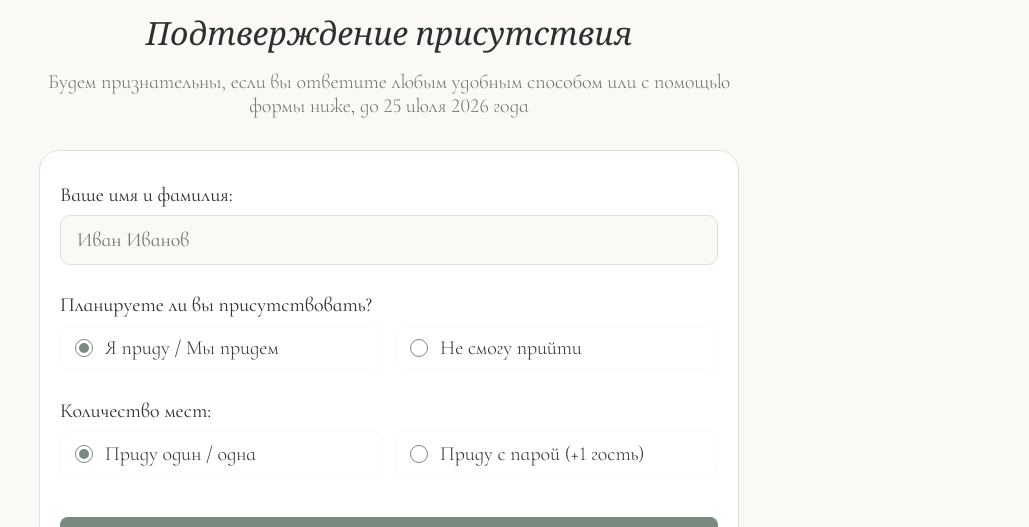
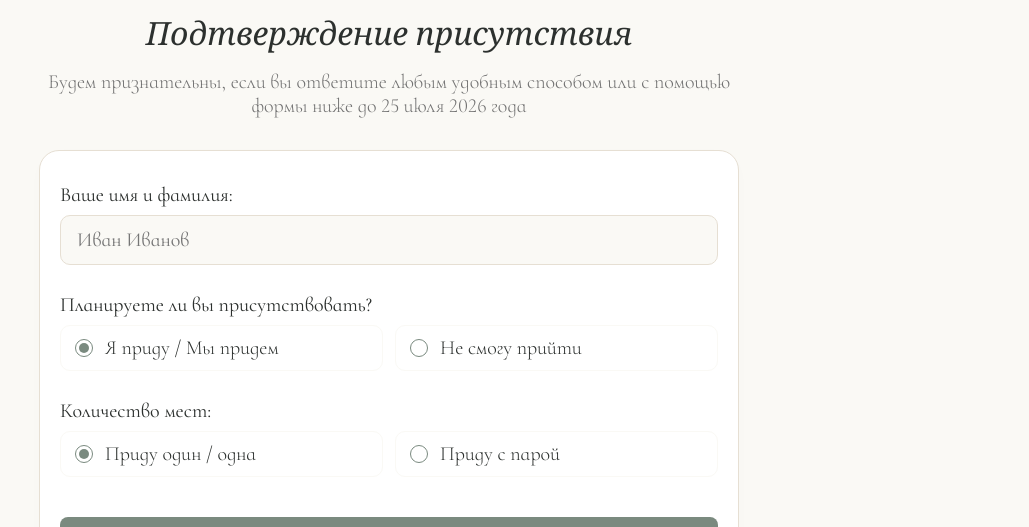
Before and after one commit to IvanK9/wedding-invitation, a React (Vite) app: page / in a window 1280 px wide. Both pictures are taken after a click on the label "Я приду / Мы придем". Shown: the part 4176-4703 px from the top of the page, without its empty margins (251-1280 px from the left). Built offline with nearby package versions, Linux system fonts and the light colour scheme; no server answers.

Commit message:
fix: fix errors

```diff
--- a/src/sections/RSVP/RSVP.module.css
+++ b/src/sections/RSVP/RSVP.module.css
@@ -181,18 +181,18 @@
 }
 
 .rsvp__input--error {
-  border-color: #e57373 !important;
+  border-color: #e57373;
   background-color: #fff8f8;
 }
 
 .rsvp__option-label--error {
-  border-color: rgba(229, 115, 115, 0.4) !important;
+  border-color: rgba(229, 115, 115, 0.4);
   background-color: #fff8f8;
 }
 
 .rsvp__error-text {
   font-family: var(--font-sans);
-  font-size: 12px;
+  font-size: 18px;
   color: #e57373;
   margin-top: 4px;
   font-weight: 400;
@@ -242,7 +242,6 @@
   letter-spacing: -0.3px;
 }
 
-/* Текст описания */
 .rsvp__success-text {
   font-family: inherit;
   font-weight: 400;
--- a/src/sections/RSVP/RSVP.tsx
+++ b/src/sections/RSVP/RSVP.tsx
@@ -103,7 +103,7 @@ export default function RSVP() {
         {!isSubmitted ? (
           <>
             <p className={styles["rsvp__subtitle"]}>
-              Будем признательны, если вы ответите любым удобным способом или с помощью формы ниже, до 25 июля 2026 года
+              Будем признательны, если вы ответите любым удобным способом или с помощью формы ниже до 25 июля 2026 года
             </p>
 
             <form
@@ -213,7 +213,7 @@ export default function RSVP() {
                       <span
                         className={`${styles["rsvp__custom-indicator"]} ${styles["rsvp__custom-indicator--radio"]}`}
                       ></span>
-                      Приду с парой (+1 гость)
+                      Приду с парой
                     </label>
                   </div>
                 </div>
@@ -252,12 +252,6 @@ export default function RSVP() {
             </form>
           </>
         ) : (
-          // <div className={styles["rsvp__form"]}>
-          //   <p className={styles["rsvp__success-message"]}>
-          //     Спасибо! Ваш ответ успешно отправлен и учтен при планировании
-          //     праздника.
-          //   </p>
-          // </div>
             <div className={styles["rsvp__success"]}>
               <h3 className={styles["rsvp__success-title"]}>🎉 Спасибо за ответ!</h3>
               <p className={styles["rsvp__success-text"]}>
```
